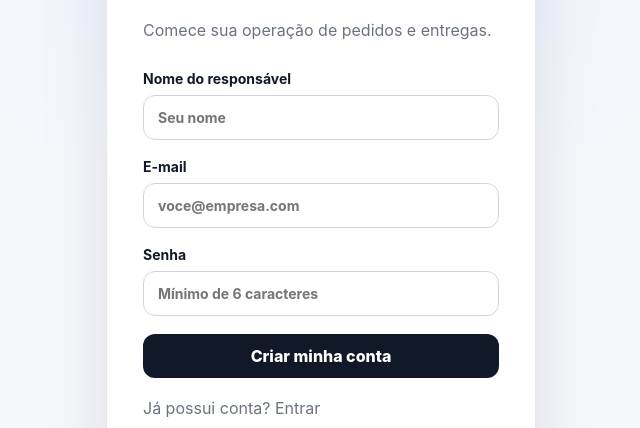
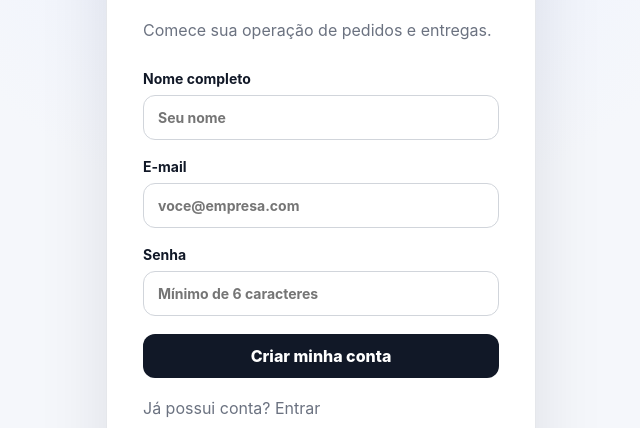
Before and after one commit to felipeandrade08/sistemadeentregas, a Next.js app: page /cadastro in a window 1280 px wide. Shown: the part 230-658 px from the top of the page, without its empty margins (319-959 px from the left). Built offline with nearby package versions, Linux system fonts and the light colour scheme; no server answers.

Commit message:
feat: activate driver accounts through invite signup

```diff
--- a/app/cadastro/page.tsx
+++ b/app/cadastro/page.tsx
@@ -1,12 +1,14 @@
 'use client'
 
-import { FormEvent, useState } from 'react'
-import { useRouter } from 'next/navigation'
+import { FormEvent, useEffect, useState } from 'react'
+import { useRouter, useSearchParams } from 'next/navigation'
 import { createClient } from '@/lib/supabase/client'
 
 export default function CadastroPage() {
   const router = useRouter()
+  const searchParams = useSearchParams()
   const supabase = createClient()
+  const inviteToken = searchParams.get('convite') || ''
   const [name, setName] = useState('')
   const [email, setEmail] = useState('')
   const [password, setPassword] = useState('')
@@ -14,54 +16,60 @@ export default function CadastroPage() {
   const [error, setError] = useState('')
   const [success, setSuccess] = useState('')
 
+  useEffect(() => {
+    if (inviteToken) localStorage.setItem('entregaos-driver-invite', inviteToken)
+  }, [inviteToken])
+
+  async function claimDriverInvite() {
+    const token = inviteToken || localStorage.getItem('entregaos-driver-invite') || ''
+    if (!token) return false
+    const { error } = await supabase.rpc('claim_driver_invite', { p_token: token })
+    if (error) {
+      setError(error.message)
+      return false
+    }
+    localStorage.removeItem('entregaos-driver-invite')
+    router.replace('/entregador')
+    router.refresh()
+    return true
+  }
+
   async function handleSubmit(event: FormEvent<HTMLFormElement>) {
     event.preventDefault()
-    setLoading(true)
-    setError('')
-    setSuccess('')
-
+    setLoading(true); setError(''); setSuccess('')
     const { data, error } = await supabase.auth.signUp({
-      email: email.trim(),
-      password,
+      email: email.trim(), password,
       options: { data: { full_name: name.trim() } },
     })
-
     if (error) {
       setError(error.message.includes('already registered') ? 'Este e-mail já está cadastrado.' : error.message)
-      setLoading(false)
-      return
+      setLoading(false); return
     }
-
     if (data.session) {
-      router.replace('/empresa/configurar')
-      router.refresh()
-      return
+      if (inviteToken || localStorage.getItem('entregaos-driver-invite')) {
+        const claimed = await claimDriverInvite()
+        if (!claimed) setLoading(false)
+        return
+      }
+      router.replace('/empresa/configurar'); router.refresh(); return
     }
-
-    setSuccess('Conta criada! Confirme seu e-mail e depois entre para configurar sua empresa.')
+    setSuccess(inviteToken ? 'Conta criada! Confirme seu e-mail e depois entre para ativar seu convite de entregador.' : 'Conta criada! Confirme seu e-mail e depois entre para configurar sua empresa.')
     setLoading(false)
   }
 
-  return (
-    <main className="auth-page">
-      <section className="auth-card">
-        <div className="brand-mark">E</div>
-        <p className="eyebrow">ENTREGAOS</p>
-        <h1>Criar conta</h1>
-        <p className="muted">Comece sua operação de pedidos e entregas.</p>
-
-        <form onSubmit={handleSubmit} className="auth-form">
-          <label>Nome do responsável<input value={name} onChange={(e) => setName(e.target.value)} placeholder="Seu nome" required /></label>
-          <label>E-mail<input type="email" value={email} onChange={(e) => setEmail(e.target.value)} placeholder="voce@empresa.com" required /></label>
-          <label>Senha<input type="password" value={password} onChange={(e) => setPassword(e.target.value)} placeholder="Mínimo de 6 caracteres" minLength={6} required /></label>
-          {error && <div className="form-error">{error}</div>}
-          {success && <div className="form-success">{success}</div>}
-          <button className="primary-button" disabled={loading}>{loading ? 'Criando conta...' : 'Criar minha conta'}</button>
-        </form>
-
-        <p className="muted" style={{ marginTop: 18 }}>Já possui conta? <a href="/login">Entrar</a></p>
-        <a href="/" className="back-link">← Voltar para o início</a>
-      </section>
-    </main>
-  )
+  return <main className="auth-page"><section className="auth-card">
+    <div className="brand-mark">E</div><p className="eyebrow">ENTREGAOS</p>
+    <h1>{inviteToken ? 'Criar conta de entregador' : 'Criar conta'}</h1>
+    <p className="muted">{inviteToken ? 'Você recebeu um convite. Crie sua conta para acessar suas entregas.' : 'Comece sua operação de pedidos e entregas.'}</p>
+    {inviteToken && <div className="success-message">✓ Convite de entregador identificado</div>}
+    <form onSubmit={handleSubmit} className="auth-form">
+      <label>Nome completo<input value={name} onChange={e => setName(e.target.value)} placeholder="Seu nome" required /></label>
+      <label>E-mail<input type="email" value={email} onChange={e => setEmail(e.target.value)} placeholder="voce@empresa.com" required /></label>
+      <label>Senha<input type="password" value={password} onChange={e => setPassword(e.target.value)} placeholder="Mínimo de 6 caracteres" minLength={6} required /></label>
+      {error && <div className="form-error">{error}</div>}{success && <div className="form-success">{success}</div>}
+      <button className="primary-button" disabled={loading}>{loading ? 'Criando conta...' : 'Criar minha conta'}</button>
+    </form>
+    <p className="muted" style={{ marginTop: 18 }}>Já possui conta? <a href="/login">Entrar</a></p>
+    <a href="/" className="back-link">← Voltar para o início</a>
+  </section></main>
 }
```
